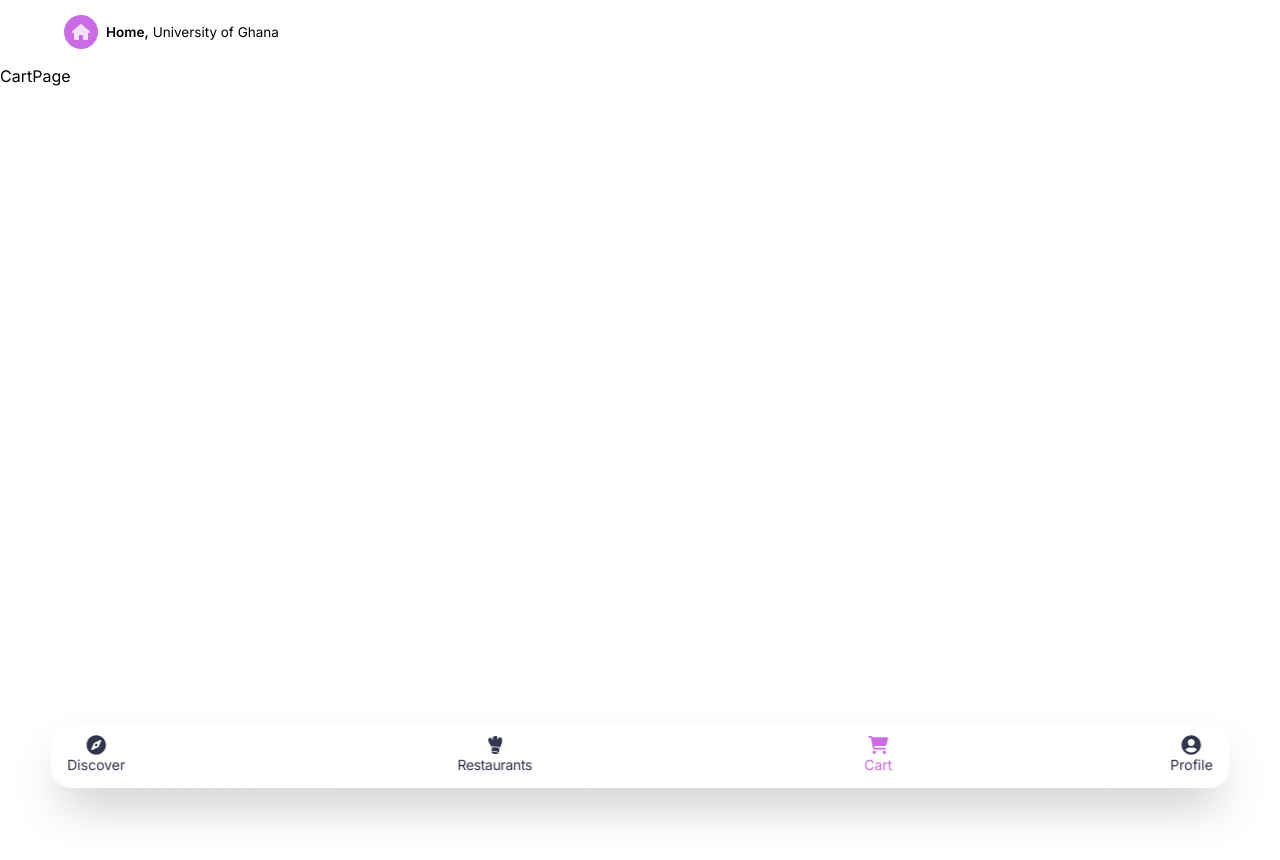
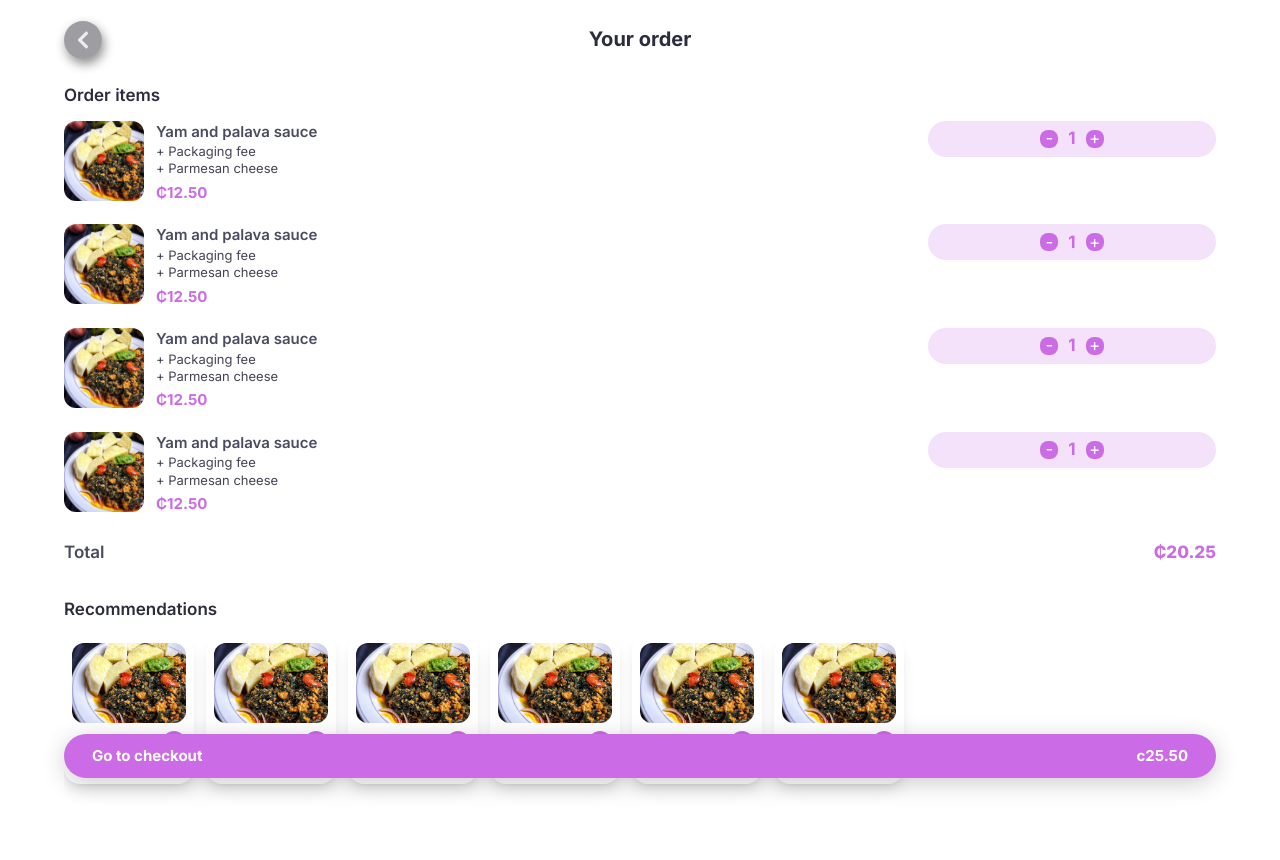
Before and after one commit to merrylow/merrylow_frontend, a Next.js app: page /cart in a window 1280 px wide. Shown: the top 860 px of the page. Before the commit the page ends 800 px from the top, so only its background shows below. Built offline with nearby package versions, Linux system fonts and the light colour scheme.

Commit message:
finished cart page ui

```diff
--- /dev/null
+++ b/app/(other-pages)/cart/page.tsx
@@ -0,0 +1,109 @@
+import Image from 'next/image'
+import Link from 'next/link'
+import { FaChevronLeft } from 'react-icons/fa'
+import QuantitySelector from '@/components/quantitySelector'
+
+
+
+const orderItems = [
+     {
+          id: 1,
+          name: 'Yam and palava sauce',
+          price: '',
+          image: {
+               src: '/Yam and palava sauce-marg-tee.jpg',
+               alt: 'Yam and palava sauce-marg-tee'
+          },
+          addons: {},
+
+     }
+]
+
+
+
+const CartPage = () => {
+     return (
+          <div className='w-full h-full flex flex-col overflow-hidden'>
+               <div className='flex-1 overflow-y-auto'>
+                    {/* Header */}
+                    <section className='flex justify-center items-center w-[90%] mx-auto mt-6'>
+                         <h1 className='text-lg  text-secondary-light font-bold'>Your order</h1>
+                    </section>
+
+                    <section className='fixed flex justify-start items-center w-[90%] h-10 top-5 left-1/2 -translate-x-1/2 z-50'>
+                         <Link href='/' className='bg-black/40 navigation-btn' aria-label='back button'>
+                              <FaChevronLeft className='size-5 fill-gray-pale' />
+                         </Link>
+                    </section>
+
+
+                    {/* Order Items */}
+                    <section className='w-[90%] mx-auto mt-7'>
+                         <h2 className='text-md text-secondary-light font-semibold mb-3'>Order items</h2>
+
+                         {Array(4).fill(0).map((_, i) => (
+                              <div className='flex justify-between items-start space-y-2 bg-white mb-3' key={i}>
+                                   <div className='flex gap-3'>
+                                        <div className='relative w-20 h-20 rounded-xl overflow-hidden'>
+                                             <Image
+                                                  src='/Yam and palava sauce-marg-tee.jpg'
+                                                  alt='Yam and palava sauce'
+                                                  fill
+                                                  className='object-cover'
+                                             />
+                                        </div>
+                                        <div>
+                                             <h3 className='text-base font-semibold text-black-soft'>Yam and palava sauce</h3>
+                                             <p className='text-xs text-secondary-soft'>+ Packaging fee<br />+ Parmesan cheese</p>
+                                             <span className='text-primary-main font-bold text-base block mt-1'>₵12.50</span>
+                                        </div>
+                                   </div>
+
+                                   <QuantitySelector />
+                              </div>
+                         ))}
+
+                         {/* Total */}
+                         <div className='flex justify-between items-center mt-4'>
+                              <span className='text-md text-black-soft font-semibold'>Total</span>
+                              <span className='text-primary-main text-md font-extrabold'>₵20.25</span>
+                         </div>
+                    </section>
+
+                    {/* Recommendations */}
+                    <section className='w-[90%] mx-auto mt-8 mb-24'>
+                         <h2 className='text-md text-secondary-light font-semibold mb-3'>Recommendations</h2>
+                         <div className='flex gap-3 overflow-x-auto'>
+                              {Array(6).fill(0).map((_, i) => (
+                                   // {/* Recommendation 1 */}
+                                   <div className='min-w-[130px] flex-shrink-0 rounded-2xl bg-white shadow-lg p-2 mb-6'>
+                                        <div className='relative w-full h-20 rounded-xl overflow-hidden mb-2'>
+                                             <Image src='/Yam and palava sauce-marg-tee.jpg' alt='Tiramisu' fill className='object-cover' />
+                                        </div>
+                                        <div className='flex justify-between items-center'>
+                                             <span className='text-primary-main font-bold text-sm'>₵10.00</span>
+                                             <button className='w-6 h-6 rounded-full bg-primary-main text-white flex items-center justify-center text-base font-bold'>+</button>
+                                        </div>
+                                        <p className='text-xs text-black-soft mt-1'>Snack</p>
+                                   </div>
+
+
+                              ))}
+
+                         </div>
+
+                    </section>
+               </div>
+
+               {/* Checkout section */}
+               <section className='fixed bottom-1.5 left-1/2 -translate-x-1/2 w-[90%] bg-transparent py-4 flex justify-between items-center'>
+                    <button className='w-full h-11 flex justify-between items-center bg-primary-main text-white font-bold rounded-full text-[15px] shadow-[0_5px_25px_rgba(0,1,0,0.2)] px-7'>
+                         <span>Go to checkout</span>
+                         <span>c25.50</span>
+                    </button>
+               </section>
+     </div>
+     )
+}
+
+export default CartPage
--- a/app/(other-pages)/restaurants/[restaurantId]/page.tsx
+++ b/app/(other-pages)/restaurants/[restaurantId]/page.tsx
@@ -72,8 +72,7 @@ const RestaurantPage = async ({ params }: { params: Promise<{ restaurantId: stri
 
                     <button
                          title='more options'
-                         className='w-[2.35rem] h-[2.35rem] flex items-center justify-center rounded-full backdrop-blur-md bg-black/60 shadow-[2px_5px_11px_rgba(0,1,0,0.45)] transition-all'
-                         aria-label='more options button z-50'>
+                         className='navigation-btn'>
                          <IoEllipsisHorizontal className='size-6 fill-gray-pale' />
                     </button>
                </section>
--- a/app/(root)/cart/page.tsx
+++ /dev/null
@@ -1,9 +0,0 @@
-import React from 'react'
-
-const CartPage = () => {
-     return (
-          <div>CartPage</div>
-     )
-}
-
-export default CartPage
--- a/app/globals.css
+++ b/app/globals.css
@@ -48,6 +48,10 @@
 
      .see-all-btn {
           @apply px-5 py-[0.26rem] rounded-full bg-primary-pale text-primary-main text-[13.8px] font-semibold shadow-md hover:bg-primary-soft hover:text-white transition-colors focus:outline-none focus:ring-2 focus:ring-primary-soft;
+     }
+
+     .navigation-btn {
+          @apply w-[2.35rem] h-[2.35rem] flex items-center justify-center rounded-full backdrop-blur-md bg-black/60 shadow-[2px_5px_11px_rgba(0,1,0,0.45)] transition-all;
      }
 }
 
--- a/components/productModal.tsx
+++ b/components/productModal.tsx
@@ -28,7 +28,7 @@ const ProductModal = async ({ params }: { params: Promise<{ restaurantId: string
                               <section className="fixed flex justify-start items-center w-[88%] h-10 top-36 left-1/2 -translate-x-1/2 z-50">
                                    <Link
                                         href={`/restaurants/${restaurantId}`}
-                                        className='w-[2.35rem] h-[2.35rem] flex items-center justify-center rounded-full backdrop-blur-md bg-black/60 shadow-[2px_5px_11px_rgba(0,1,0,0.45)] transition-all'
+                                        className='navigation-btn'
                                         aria-label='Go back'
                                    >
                                         <FaChevronLeft className='size-5 fill-gray-pale' />
--- a/components/quantitySelector.tsx
+++ b/components/quantitySelector.tsx
@@ -1,8 +1,11 @@
 'use client'
 
-import { useState } from "react"
+import { useState } from 'react'
+import { usePathname } from 'next/navigation'
 
 const QuantitySelector = () => {
+     const pathname = usePathname()
+
      const [quantity, setQuantity] = useState(1)
 
      const addValue = () => {
@@ -14,19 +17,26 @@ const QuantitySelector = () => {
      }
 
      return (
-          <div className="w-[38%] h-11 flex justify-center items-center gap-5 bg-primary-pale rounded-full shadow-[0_5px_25px_rgba(0,1,0,0.2)]">
+          <div className={pathname === '/cart'
+               ? 'w-[25%] h-9 flex justify-center items-center gap-2.5 bg-primary-pale rounded-full'
+               : 'w-[38%] h-11 flex justify-center items-center gap-5 bg-primary-pale rounded-full shadow-[0_5px_25px_rgba(0,1,0,0.2)]'}
+          >
                <button
-                    className='w-6 h-6 flex items-center justify-center bg-primary-main text-white text-md rounded-lg'
+                    className={pathname === '/cart'
+                         ? 'w-4.5 h-4.5 flex items-center justify-center bg-primary-main text-white text-md rounded-lg'
+                         :'w-6 h-6 flex items-center justify-center bg-primary-main text-white text-md rounded-lg'}
                     onClick={subtractValue}
                     disabled={quantity === 1}
                >
                          -
                </button>
-               <span className="text-md text-primary-main font-bold">
+               <span className='text-md text-primary-main font-bold'>
                     {quantity}
                </span>
                <button
-                    className="w-6 h-6 flex items-center justify-center bg-primary-main text-white text-lg rounded-lg"
+                    className={pathname === '/cart'
+                         ? 'w-4.5 h-4.5 flex items-center justify-center bg-primary-main text-white text-md rounded-lg'
+                         :'w-6 h-6 flex items-center justify-center bg-primary-main text-white text-lg rounded-lg'}
                     onClick={addValue}
                >
                     +
```
